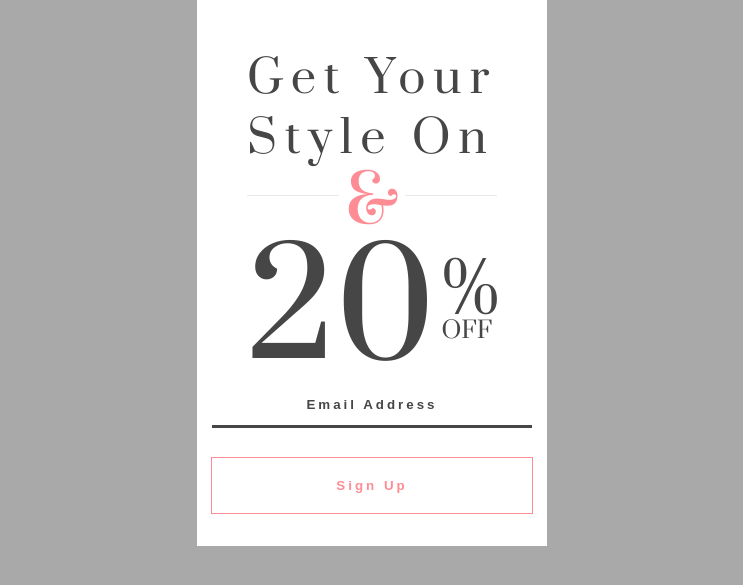
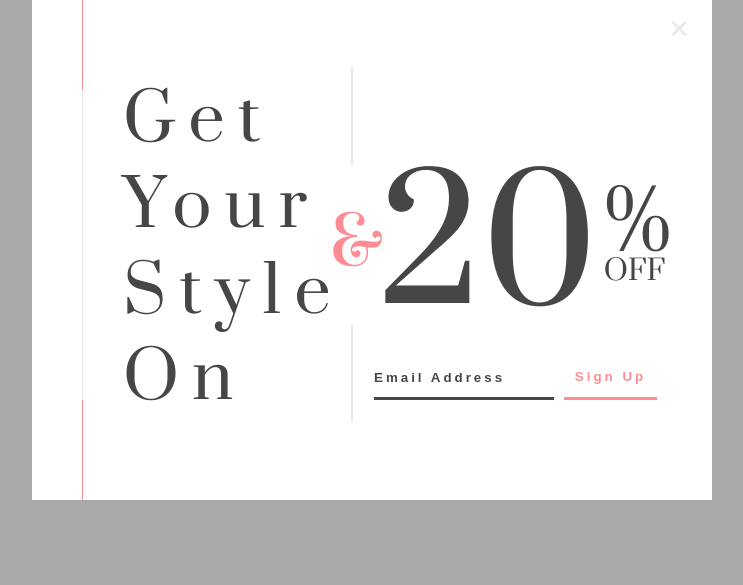
Before and after one commit to JHughesSUTA/20-percent-off-modal, a PHP site: page / in a window 1280 px wide. Shown: the top 585 px of the page, without its empty margins (268-1011 px from the left). Run offline with PHP 8.4, Linux system fonts and the light colour scheme.

Commit message:
form modal - add remaining style elements, update styles

```diff
--- a/index.html
+++ b/index.html
@@ -15,6 +15,8 @@
   </head>
   <body>
     <div class="modal">
+      <button class="close-button">&#x2715;</button>
+      <span class="bar bar--top"></span>
       <div class="form-modal-container">
         <div class="modal__content">
           <div class="modal__content__tagline">
@@ -25,20 +27,11 @@
             <p class="modal__content__separator__text">&</p>
             <div class="modal__content__separator__line"></div>
           </div>
-          <!-- <div class="modal__content__deal"> -->
-          <!-- <p id="deal__twenty">20</p>
-            <div>
-              <p id="deal__percent">%</p>
-              <p id="deal__off">OFF</p>
-            </div> -->
           <p class="deal__text">
             <span class="deal__text__twenty">20</span>
-            <!-- <span> -->
             <span class="deal__text__percent">%</span>
             <span class="deal__text__off">OFF</span>
-            <!-- </span> -->
           </p>
-          <!-- </div> -->
         </div>
         <form class="modal__form" action="">
           <div class="form-control">
@@ -54,6 +47,7 @@
           </div>
         </form>
       </div>
+      <span class="bar bar--bottom"></span>
     </div>
   </body>
 </html>
--- a/style.css
+++ b/style.css
@@ -21,8 +21,13 @@ body {
   position: relative;
 }
 
+.bar {
+  display: none;
+}
+
 .form-modal-container {
   padding: 49px 15px 33px 15px;
+  /* position: relative; */
 }
 
 .modal__content {
@@ -65,6 +70,7 @@ body {
 
 .deal__text__twenty {
   grid-row: span 2;
+  align-self: center;
   font-size: 144px;
 }
 
@@ -122,3 +128,141 @@ body {
   color: #ffffff;
   background-color: var(--rose);
 }
+
+.close-button {
+  background-color: white;
+  border: none;
+  color: var(--light-gray);
+  position: absolute;
+  font-size: 26px;
+  top: 12px;
+  right: 18px;
+  cursor: pointer;
+}
+
+.close-button:hover {
+  color: var(--graphite);
+}
+
+@media (min-width: 800px) {
+  .modal {
+    width: 680px;
+    position: relative;
+  }
+
+  .form-modal-container {
+    padding-top: 78px;
+    padding-bottom: 78px;
+  }
+
+  .modal__content {
+    display: flex;
+  }
+
+  .modal__content__tagline {
+    font-size: 65px;
+    letter-spacing: 13px;
+    line-height: 86px;
+    border-left: 1px solid var(--light-gray);
+    padding-left: 40px;
+  }
+
+  .modal__content__separator {
+    flex-direction: column;
+    justify-content: space-between;
+    align-content: center;
+    margin-left: -20px;
+    margin-top: none;
+  }
+
+  .modal__content__separator__text {
+    font-size: 65px;
+  }
+
+  .modal__content__separator__line {
+    border: none;
+    border-left: 2px solid var(--light-gray);
+    height: 27.65%;
+    width: 2px;
+    padding-right: 8px;
+    transform: none;
+  }
+
+  .deal__text {
+    margin: 0;
+    margin-left: -10px;
+  }
+
+  .deal__text__twenty {
+    font-size: 167px;
+    grid-row: span 2;
+    /* align-self: center; */
+  }
+
+  .deal__text__percent {
+    font-size: 82px;
+    /* transform: none; */
+    /* transform: translateY(-6px); */
+  }
+
+  .deal__text__off {
+    font-size: 28px;
+    transform: translateY(-35px);
+  }
+
+  .modal__form {
+    position: absolute;
+    display: flex;
+    align-items: flex-end;
+    bottom: 100px;
+    right: 55px;
+  }
+
+  .bar {
+    position: absolute;
+    display: inline-block;
+    border-right: 1px solid var(--rose);
+    left: 50px;
+    z-index: 1;
+  }
+
+  .bar--top {
+    height: 90px;
+  }
+
+  .bar--bottom {
+    height: 100px;
+    bottom: 0px;
+  }
+
+  #email {
+    margin: none;
+    width: 180px;
+    text-align: left;
+    margin-right: 10px;
+  }
+
+  #sign-up {
+    outline: none;
+    border-bottom: 3px solid var(--rose);
+    color: var(--rose);
+    padding-top: none;
+    padding-bottom: 13px;
+    width: 93px;
+    font-weight: bold;
+    letter-spacing: 3px;
+    margin: none;
+    cursor: pointer;
+  }
+
+  #sign-up:hover,
+  #sign-up:focus {
+    color: #ffffff;
+    background-color: var(--rose);
+  }
+
+  .close-button {
+    top: 14px;
+    right: 22px;
+  }
+}
```
